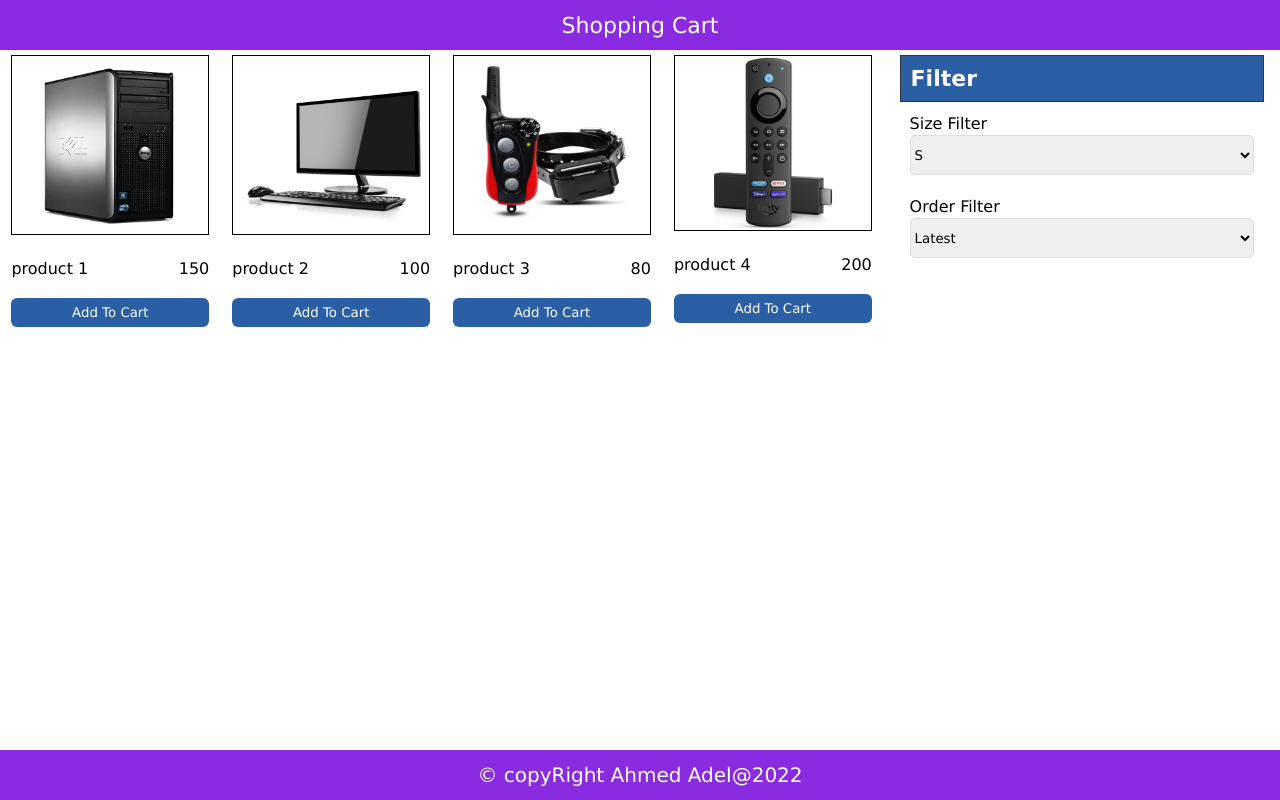
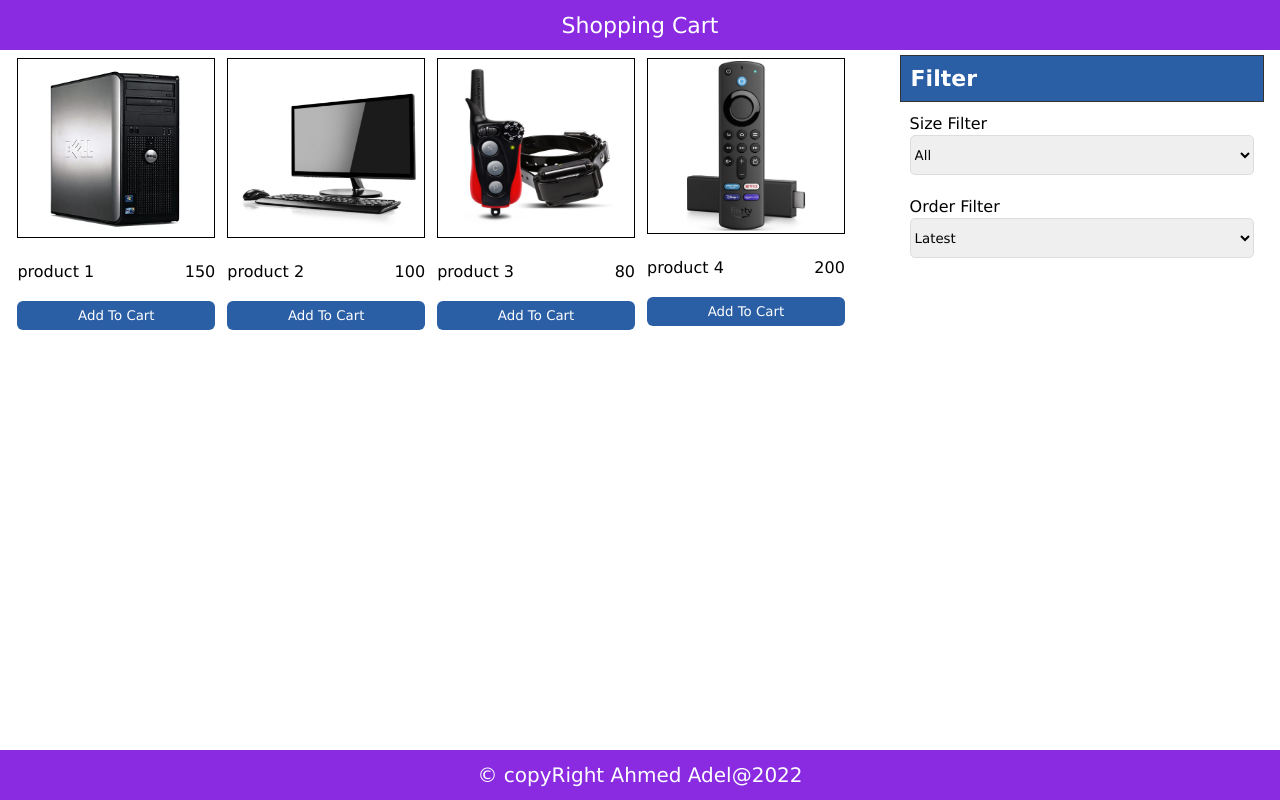
Before and after one commit to ahmedadel696/shoppingCart, a React (Create React App) app in the folder front/: page / in a window 1280 px wide. Built offline with nearby package versions, Linux system fonts and the light colour scheme.

Commit message:
filterComponentv2

```diff
--- a/front/src/App.js
+++ b/front/src/App.js
@@ -2,22 +2,56 @@
 
 import Footer from "./components/Footer/Footer";
 import Header from "./components/Header/Header";
-import { statics } from "./static";
 import { data } from "./products_json";
 import Products from "./components/Products/Products";
 import Filter from "./components/Filter/Filter";
+import { useState } from "react";
 function App() {
-  //console.log(data)
+
+  const [products, setProducts] = useState(data);
+  const [sizeFilter, setSizeFilter] = useState("");
+  const [orderFilter, setOrderFilter] = useState("");
+
+  const handleFitlerBySize = (e) => {
+    console.log(e.target.value);
+    setSizeFilter(e.target.value);
+
+    if (e.target.value === "All") {
+      setProducts(data);
+    } else {
+      let ProductsClone = [...data];
+      let newProductsClone = ProductsClone.filter(p => p.sizes.indexOf(e.target.value) !== -1);
+      setProducts(newProductsClone);
+    }
+  }
+
+  const handleFitlerByOrder = (e) => {
+    console.log(e.target.value);
+    setOrderFilter(e.target.value);
+
+    let ProductsClone = [...products];
+    let newProductsClone = ProductsClone.sort(function(a,b){
+      if(e.target.value === "lowest"){
+        return a.price - b.price;
+      }else if(e.target.value === "highest"){
+        return b.price - a.price;
+      }else{
+        return a.id < b.id ? 1 : -1;
+      }
+    });
+    setProducts(newProductsClone);
+  }
+
   return (
     <div className="container">
       <Header />
       <main>
         <div className="mainContainer">
           <div className="productsContainer">
-            <Products products={data} />
+            <Products products={products} />
           </div>
           <div className="filterContainer">
-            <Filter />
+            <Filter handleFitlerBySize={handleFitlerBySize} handleFitlerByOrder={handleFitlerByOrder} size={sizeFilter} order={orderFilter} />
           </div>
         </div>
       </main>
--- a/front/src/components/Filter/Filter.js
+++ b/front/src/components/Filter/Filter.js
@@ -1,12 +1,15 @@
 import React from 'react'
 import "../../css/Filter/Filter.css"
-function Filter() {
+function Filter(props) {
+
+
     return (
         <div className='filter-container'>
             <h3 className='filter-title'>Filter</h3>
             <div className='filter-size-container'>
                 <p className='filter-size-title'>Size Filter</p>
-                <select className='filter-size-select'>
+                <select value={props.size} className='filter-size-select' onChange={props.handleFitlerBySize}>
+                    <option value="All">All</option>
                     <option value="S">S</option>
                     <option value="M">M</option>
                     <option value="L">L</option>
@@ -18,7 +21,7 @@ function Filter() {
 
             <div className='filter-order-container'>
                 <p className='filter-order-title'>Order Filter</p>
-                <select className='filter-order-select'>
+                <select value={props.order} className='filter-order-select' onChange={props.handleFitlerByOrder}>
                     <option value="latest">Latest</option>
                     <option value="highest">Highest</option>
                     <option value="lowest">Lowest</option>
--- a/front/src/components/Products/Products.scss
+++ b/front/src/components/Products/Products.scss
@@ -1,11 +1,13 @@
 .product_container{
     display: flex;
-    justify-content: space-between;
+    // justify-content: space-between;
+
     padding: 5px;
 }
 
 .product_item{
     width: 23%;
+    margin: 3px 6px;
 }
 
 .product_image{
--- a/front/src/css/Products/Products.css
+++ b/front/src/css/Products/Products.css
@@ -1,11 +1,11 @@
 .product_container {
   display: flex;
-  justify-content: space-between;
   padding: 5px;
 }
 
 .product_item {
   width: 23%;
+  margin: 3px 6px;
 }
 
 .product_image {
--- a/front/src/products_json.js
+++ b/front/src/products_json.js
@@ -21,7 +21,7 @@ export const data =[
         "price":80,
         "desc":"this is the desc of product3",
         "imageUrl":"product3.jpg",
-        "sizes":["m","XXL"]
+        "sizes":["M","XXL"]
     },
     {
         "id":"id4",
@@ -29,6 +29,6 @@ export const data =[
         "price":200,
         "desc":"this is the desc of product 4",
         "imageUrl":"product4.jpg",
-        "sizes":["L","XL","XXL"]
+        "sizes":["L","XL","XXXL"]
     }
 ]
```
